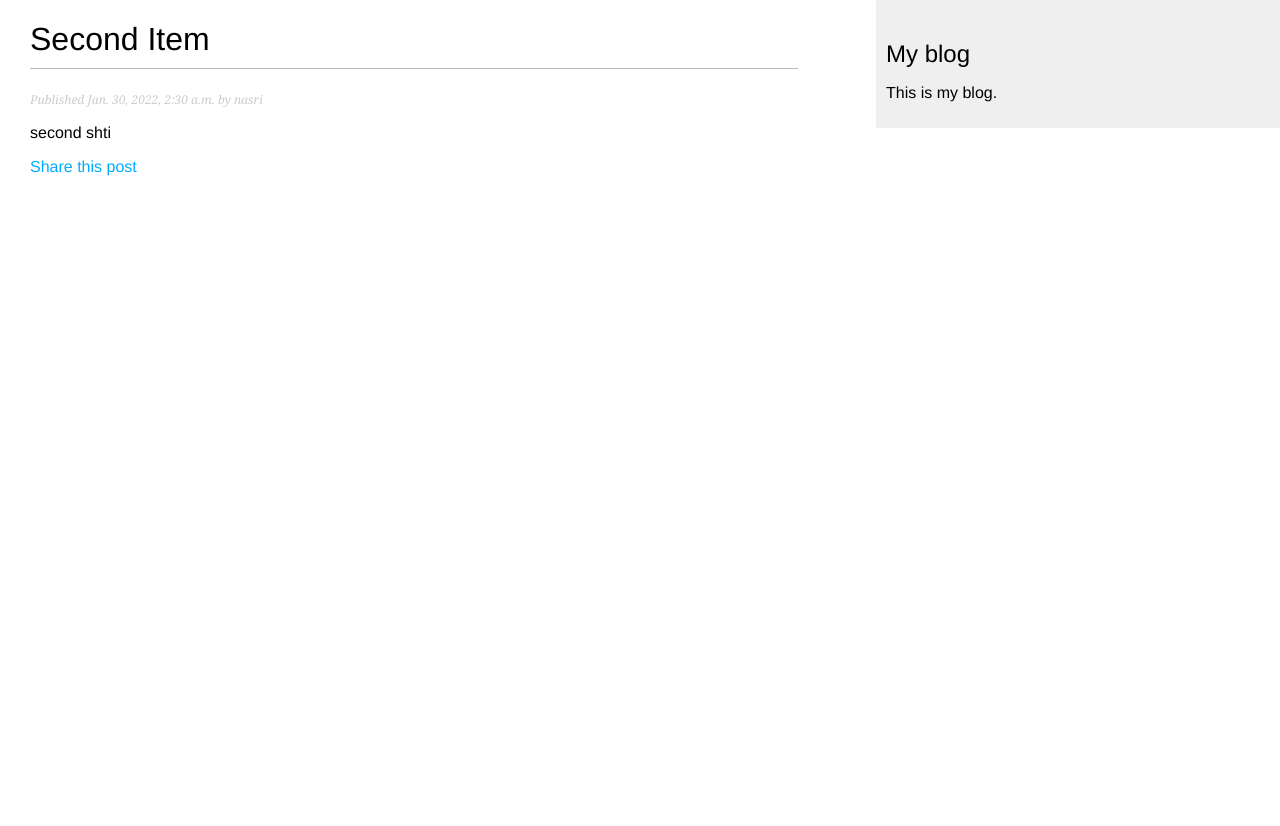
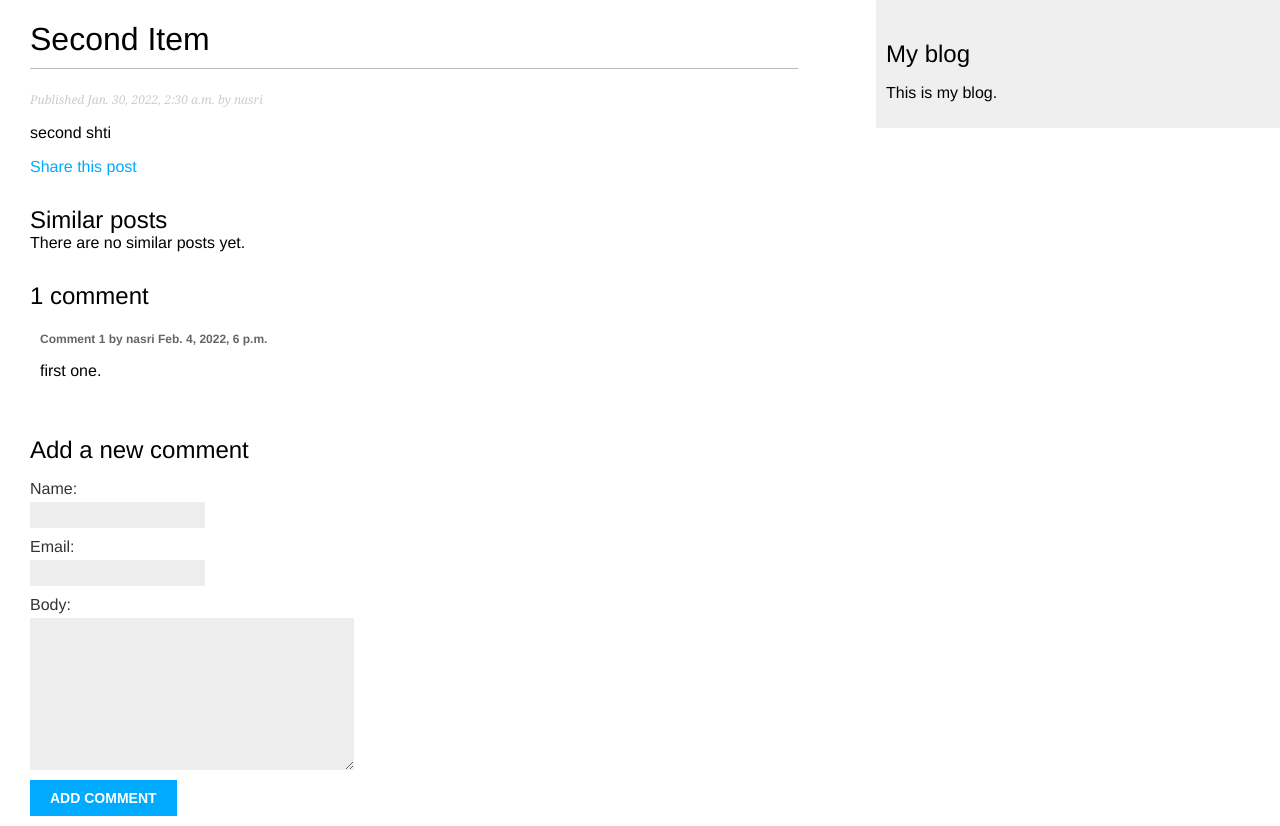
Before and after one commit to NasrElhadi/mysite, a Django app: a page that uses templates/blog/post/detail.html in a window 1280 px wide. Before the commit the page ends 176 px from the top, so only its background shows below. Run offline with Django 4.2, Linux system fonts and the light colour scheme; data comes from the database, SQL or seed files in the repository; both versions use the stored data as it was after the commit; parts of the project's set-up code (start-up, migrations or seed data) failed here and were passed over.

Commit message:
created a comment system.

```diff
--- a/blog/forms.py
+++ b/blog/forms.py
@@ -1,4 +1,5 @@
 from django import forms
+from .models import Comment
 
 
 class EmailPostForm(forms.Form):
@@ -7,3 +8,9 @@ class EmailPostForm(forms.Form):
     to = forms.EmailField()
     comments = forms.CharField(required=False,
                                widget=forms.Textarea)
+
+
+class CommentForm(forms.ModelForm):
+    class Meta:
+        model = Comment
+        fields = ('name', 'email', 'body')
--- a/blog/models.py
+++ b/blog/models.py
@@ -2,14 +2,15 @@ from django.db import models
 from django.utils import timezone
 from django.contrib.auth.models import User
 from django.urls import reverse
+from taggit.managers import TaggableManager
 
 
 class PublishedManager(models.Manager):
 
     def get_queryset(self):
         return super(PublishedManager,
-                     self).get_queryset()\
-                          .filter(status='published')
+                     self).get_queryset() \
+            .filter(status='published')
 
 
 class Post(models.Model):
@@ -45,3 +46,23 @@ class Post(models.Model):
                        args=[self.publish.year,
                              self.publish.month,
                              self.publish.day, self.slug])
+
+    tags = TaggableManager()
+
+
+class Comment(models.Model):
+    post = models.ForeignKey(Post,
+                             on_delete=models.CASCADE,
+                             related_name='comments')
+    name = models.CharField(max_length=80)
+    email = models.EmailField()
+    body = models.TextField()
+    created = models.DateTimeField(auto_now_add=True)
+    updated = models.DateTimeField(auto_now=True)
+    active = models.BooleanField(default=True)
+
+    class Meta:
+        ordering = ('created',)
+
+    def __str__(self):
+        return f'Comment by {self.name} on {self.post}'
--- a/blog/urls.py
+++ b/blog/urls.py
@@ -5,8 +5,10 @@ app_name = 'blog'
 
 urlpatterns = [
     # post views
-    # path('', views.post_list, name='post_list'),
-    path('', views.PostListView.as_view(), name='post_list'),
+    path('', views.post_list, name='post_list'),
+    path('tag/<slug:tag_slug>/',
+         views.post_list, name='post_list_by_tag'),
+    # path('', views.PostListView.as_view(), name='post_list'),
     path('<int:year>/<int:month>/<int:day>/<slug:post>/',
          views.post_detail,
          name='post_detail'),
--- a/blog/views.py
+++ b/blog/views.py
@@ -1,10 +1,11 @@
 from django.shortcuts import render, get_object_or_404
-from .models import Post
+from .models import Post, Comment
 from django.core.paginator import Paginator, EmptyPage, \
     PageNotAnInteger
 from django.views.generic import ListView
-from .forms import EmailPostForm
+from .forms import EmailPostForm, CommentForm
 from django.core.mail import send_mail
+from taggit.models import Tag
 
 
 def post_share(request, post_id):
@@ -32,11 +33,29 @@ def post_share(request, post_id):
                                                     'sent': sent})
 
 
-class PostListView(ListView):
-    queryset = Post.published.all()
-    context_object_name = 'posts'
-    paginate_by = 3
-    template_name = 'blog/post/list.html'
+def post_list(request, tag_slug=None):
+    object_list = Post.published.all()
+    tag = None
+
+    if tag_slug:
+        tag = get_object_or_404(Tag, slug=tag_slug)
+        object_list = object_list.filter(tags__in=[tag])
+
+    paginator = Paginator(object_list, 3)  # 3 posts in each page
+    page = request.GET.get('page')
+    try:
+        posts = paginator.page(page)
+    except PageNotAnInteger:
+        # If page is not an integer deliver the first page
+        posts = paginator.page(1)
+    except EmptyPage:
+        # If page is out of range deliver last page of results
+        posts = paginator.page(paginator.num_pages)
+    return render(request,
+                  'blog/post/list.html',
+                  {'page': page,
+                   'posts': posts,
+                   'tag': tag})
 
 
 def post_detail(request, year, month, day, post):
@@ -45,6 +64,25 @@ def post_detail(request, year, month, day, post):
                              publish__year=year,
                              publish__month=month,
                              publish__day=day)
+    # List of active comments for this post
+    comments = post.comments.filter(active=True)
+    new_comment = None
+    if request.method == 'POST':
+        # A comment was posted
+        comment_form = CommentForm(data=request.POST)
+        if comment_form.is_valid():
+            # Create Comment object but don't save to database yet
+            new_comment = comment_form.save(commit=False)
+            # Assign the current post to the comment
+            new_comment.post = post
+            # Save the comment to the database
+            new_comment.save()
+    else:
+        comment_form = CommentForm()
+
     return render(request,
                   'blog/post/detail.html',
-                  {'post': post})
+                  {'post': post,
+                   'comments': comments,
+                   'new_comment': new_comment,
+                   'comment_form': comment_form})
--- a/mysite/settings.py
+++ b/mysite/settings.py
@@ -39,6 +39,7 @@ INSTALLED_APPS = [
     'django.contrib.staticfiles',
 
     'blog.apps.BlogConfig',
+    'taggit',
 ]
 ################################################################
 EMAIL_BACKEND = 'django.core.mail.backends.console.EmailBackend'
--- a/templates/blog/post/detail.html
+++ b/templates/blog/post/detail.html
@@ -1,5 +1,7 @@
 {% extends "blog/base.html" %}
+
 {% block title %}{{ post.title }}{% endblock %}
+
 {% block content %}
   <h1>{{ post.title }}</h1>
   <p class="date">
@@ -11,4 +13,38 @@ Published {{ post.publish }} by {{ post.author }}
       Share this post
     </a>
   </p>
+  <h2>Similar posts</h2>
+  {% for post in similar_posts %}
+    <p>
+      <a href="{{ post.get_absolute_url }}">{{ post.title }}</a>
+    </p>
+  {% empty %}
+    There are no similar posts yet.
+  {% endfor %}
+  {% with comments.count as total_comments %}
+    <h2>
+      {{ total_comments }} comment{{ total_comments|pluralize }}
+    </h2>
+  {% endwith %}
+  {% for comment in comments %}
+    <div class="comment">
+      <p class="info">
+        Comment {{ forloop.counter }} by {{ comment.name }}
+        {{ comment.created }}
+      </p>
+      {{ comment.body|linebreaks }}
+    </div>
+  {% empty %}
+    <p>There are no comments yet.</p>
+  {% endfor %}
+  {% if new_comment %}
+    <h2>Your comment has been added.</h2>
+  {% else %}
+    <h2>Add a new comment</h2>
+    <form method="post">
+      {{ comment_form.as_p }}
+      {% csrf_token %}
+      <p><input type="submit" value="Add comment"></p>
+    </form>
+  {% endif %}
 {% endblock %}
```
Also changed, not shown: blog/admin.py (+8 -1 lines), templates/blog/post/list.html (+13 -1 lines), blog/migrations/0002_comment.py (added), blog/migrations/0003_post_tags.py (added), db.sqlite3. Lines whose indentation alone changed are shown as unchanged.
